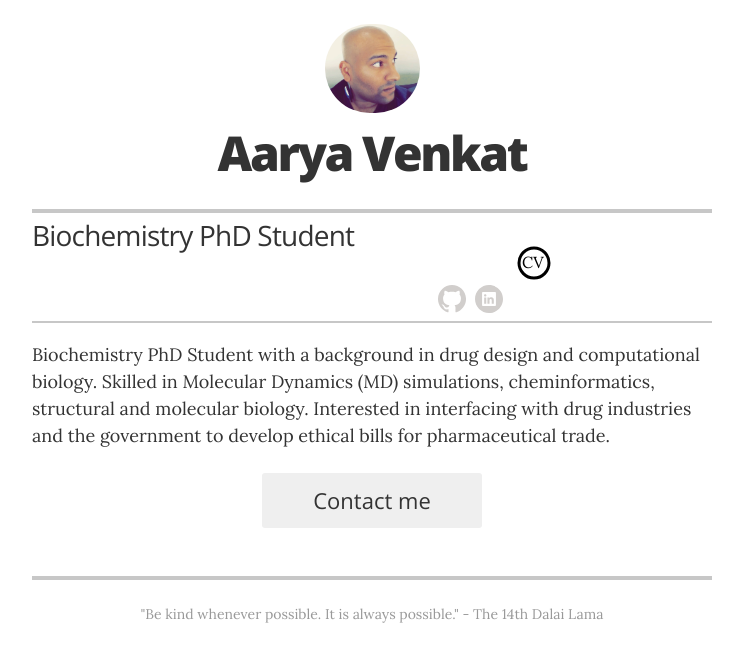
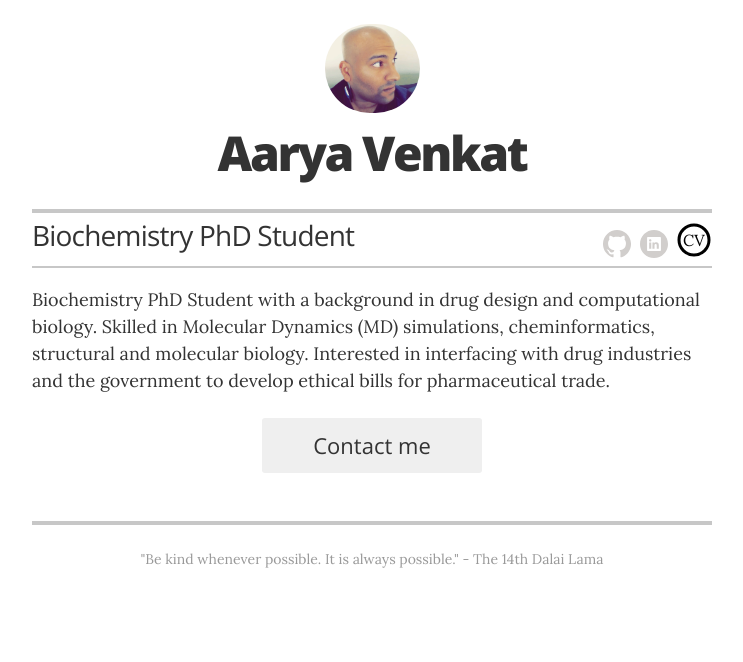
Before and after one commit to arikat/arikat.github.io, a Jekyll site: the page built from index.html, in a window 1280 px wide. Shown: the top 662 px of the page, without its empty margins (268-1011 px from the left). Built offline with Jekyll 4.4.1, drawn with Linux system fonts in a browser that asks for light colours.

Commit message:
fixed cv svg
nice job

```diff
--- a/_includes/icons/icon-website.html
+++ b/_includes/icons/icon-website.html
@@ -2,10 +2,10 @@
 <html>
 <body>
 
-<svg height="90" width="200">
-  <circle cx="22" cy="40" r="15" stroke="black" stroke-width="3" fill="white" />
-    <text x="10" y="20" style="fill:Black;">
-    <tspan x="10" y="45">CV</tspan>
+<svg height="35" width="35">
+  <circle cx="17" cy="17" r="15" stroke="black" stroke-width="3" fill="white" />
+    <text x="6" y="23" style="fill:Black;">
+    <tspan x="6" y="23">CV</tspan>
 </svg>
 
 </body>
```
